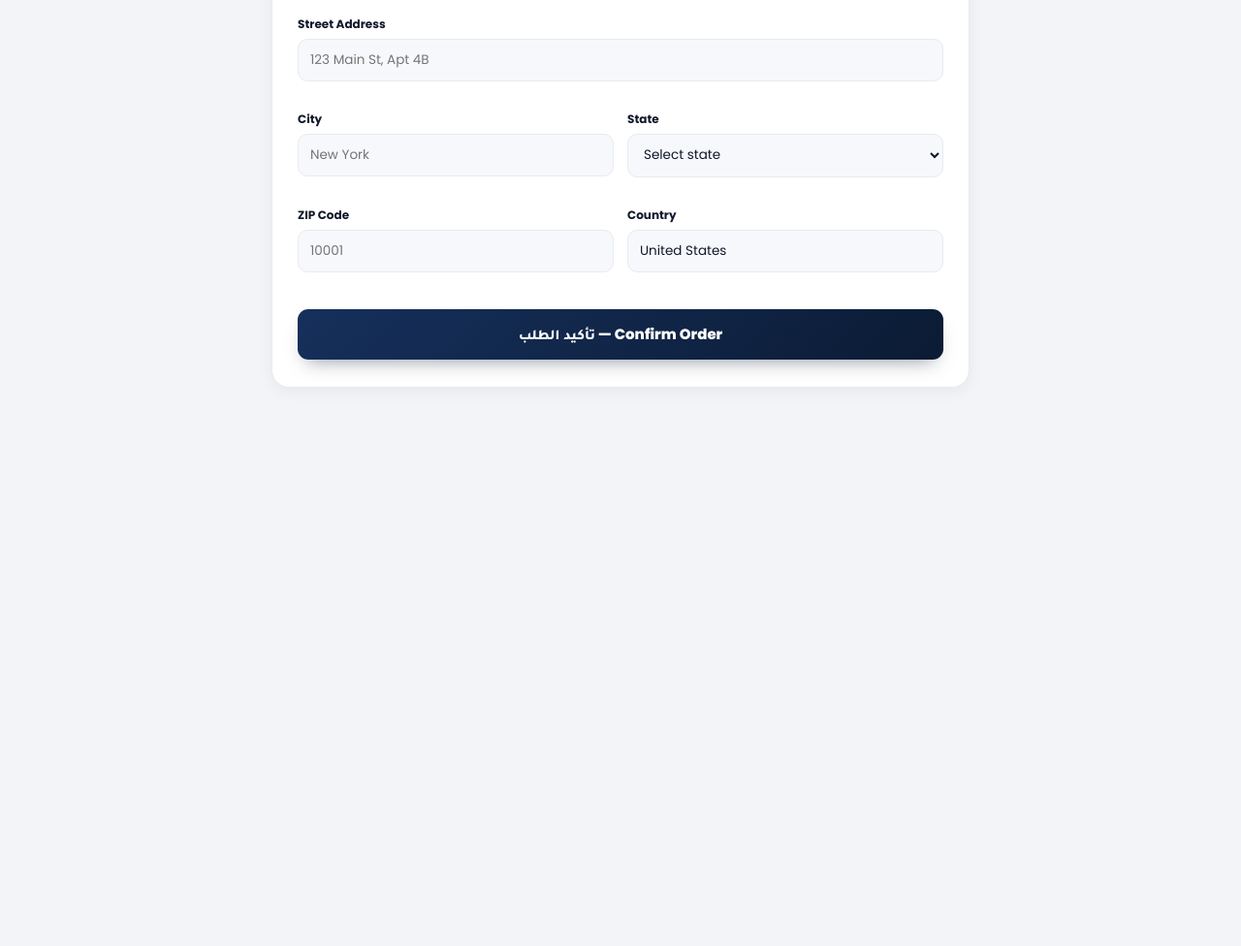
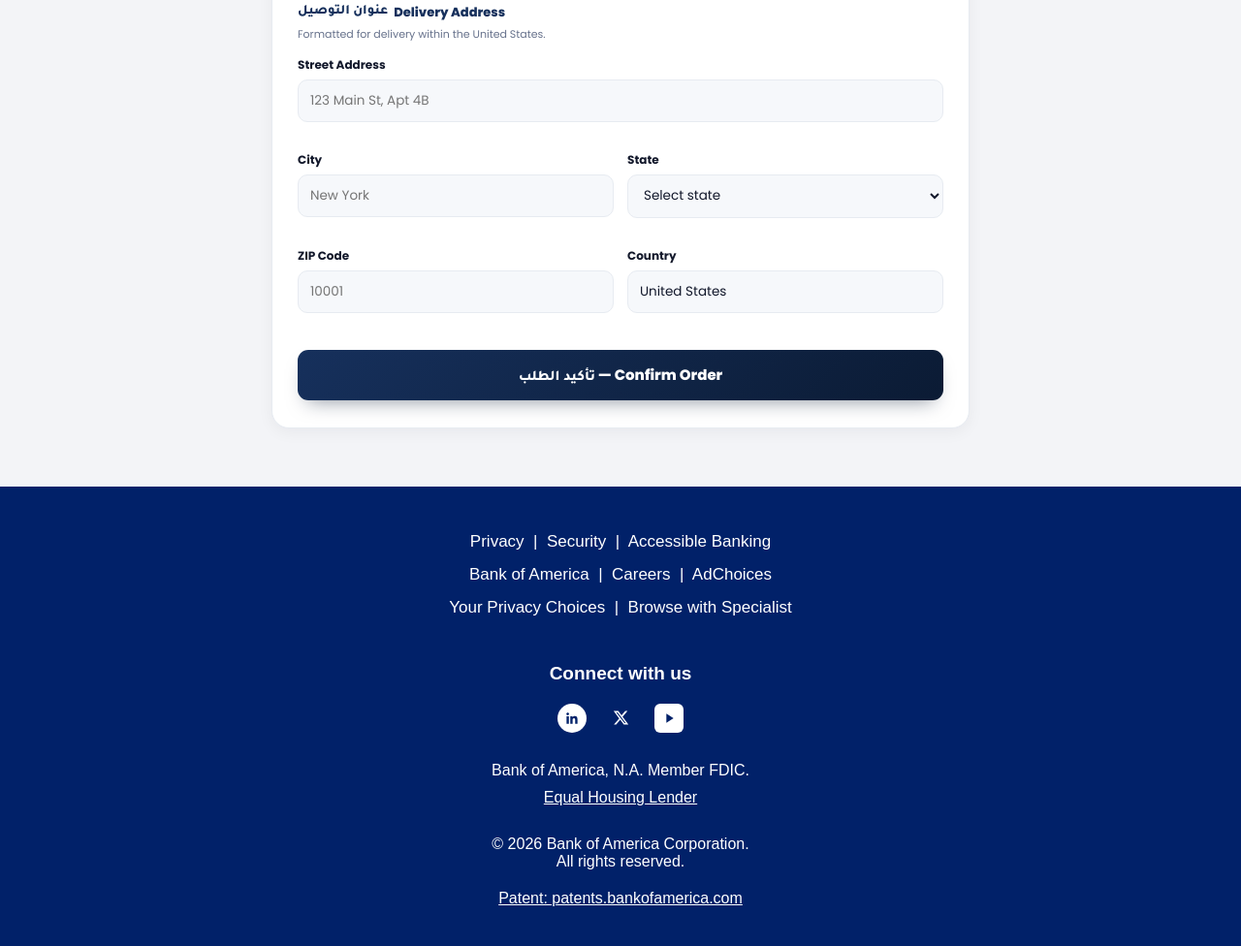
Before and after one commit to almrkbattamyn03-boop/bankofmr, a website: page order.html in a window 1280 px wide. Shown: the part 981-1957 px from the top of the page at 97% size. Before the commit the page ends 1441 px from the top, so only its background shows below. Drawn offline with Linux system fonts and the light colour scheme.

Commit message:
Match order page header and footer

```diff
--- a/order.html
+++ b/order.html
@@ -21,6 +21,15 @@
 *{box-sizing:border-box;}
 html,body{margin:0;padding:0;}
 body{background:#f3f4f7;color:var(--text);font-family:'Poppins','Segoe UI',Arial,sans-serif;min-height:100vh;}
+body{padding-top:42px;}
+header.site{background:#f4f5f7;height:42px;display:flex;align-items:center;justify-content:center;box-shadow:0 1px 6px rgba(18,24,43,.06);position:fixed;top:0;left:0;right:0;z-index:50;}
+header.site .menu-button,header.site .login-link{position:absolute;top:50%;transform:translateY(-50%);}
+header.site .menu-button{left:12px;width:34px;height:34px;padding:7px 5px;border:0;background:transparent;cursor:pointer;}
+header.site .menu-button span{display:block;height:2px;margin:4px 0;border-radius:2px;background:var(--navy);}
+header.site .login-link{right:12px;padding:4px 10px;border:1px solid var(--navy);border-radius:999px;color:var(--navy);font-size:12px;font-weight:700;text-decoration:none;}
+header.site .login-link:hover{text-decoration:underline;}
+header.site .logo{display:inline-flex;align-items:center;height:100%;}
+header.site .logo img{display:block;width:auto;max-width:160px;height:34px;object-fit:contain;}
 .ar{font-family:'Tajawal','Poppins',Arial,sans-serif;}
 .warranty-banner{background:var(--surface-2);border-bottom:1px solid var(--border);padding:22px 16px 30px;display:flex;justify-content:center;}
 .warranty-frame{position:relative;width:100%;max-width:640px;}
@@ -56,6 +65,16 @@
 </style>
 </head>
 <body>
+  <header class="site">
+    <button class="menu-button" type="button" aria-label="Open menu">
+      <span></span><span></span><span></span>
+    </button>
+    <a class="logo" href="https://ibb.co/b9qtWDF">
+      <img src="https://i.ibb.co/Qwz0btk/file-0000000088f08210909385bd552739a8.png" alt="Logo" border="0">
+    </a>
+    <a class="login-link" href="login.html">Log in</a>
+  </header>
+
   <div class="warranty-banner">
     <div class="warranty-frame">
       <div class="photo-layer">
@@ -105,6 +124,38 @@
     </section>
   </main>
 
+  <footer style="background:#012169;width:100%;padding:40px 20px;margin:0;border:none;box-sizing:border-box;font-family:Arial,Helvetica,sans-serif;color:#fff;text-align:center;">
+    <div style="font-size:17px;line-height:2;">
+      <a href="#" style="color:#fff;text-decoration:none;">Privacy</a> &nbsp;|&nbsp;
+      <a href="#" style="color:#fff;text-decoration:none;">Security</a> &nbsp;|&nbsp;
+      <a href="#" style="color:#fff;text-decoration:none;">Accessible Banking</a><br>
+      <a href="#" style="color:#fff;text-decoration:none;">Bank of America</a> &nbsp;|&nbsp;
+      <a href="#" style="color:#fff;text-decoration:none;">Careers</a> &nbsp;|&nbsp;
+      <a href="#" style="color:#fff;text-decoration:none;">AdChoices</a><br>
+      <a href="#" style="color:#fff;text-decoration:none;">Your Privacy Choices</a> &nbsp;|&nbsp;
+      <a href="#" style="color:#fff;text-decoration:none;">Browse with Specialist</a>
+    </div>
+
+    <p style="font-size:19px;font-weight:bold;margin:40px 0 20px;">Connect with us</p>
+    <div style="margin-bottom:30px;">
+      <a href="#" style="display:inline-flex;align-items:center;justify-content:center;width:30px;height:30px;border-radius:50%;background:#fff;margin:0 8px;text-decoration:none;">
+        <svg width="16" height="16" viewBox="0 0 24 24" fill="#012169"><path d="M20.447 20.452h-3.554v-5.569c0-1.328-.027-3.037-1.852-3.037-1.853 0-2.136 1.445-2.136 2.939v5.667H9.351V9h3.414v1.561h.046c.477-.9 1.637-1.85 3.37-1.85 3.601 0 4.267 2.37 4.267 5.455v6.286zM5.337 7.433c-1.144 0-2.063-.926-2.063-2.065 0-1.138.92-2.063 2.063-2.063 1.14 0 2.064.925 2.064 2.063 0 1.139-.925 2.065-2.064 2.065zm1.782 13.019H3.555V9h3.564v11.452z"/></svg>
+      </a>
+      <a href="#" style="display:inline-flex;align-items:center;justify-content:center;width:30px;height:30px;margin:0 8px;text-decoration:none;">
+        <svg width="17" height="17" viewBox="0 0 24 24" fill="#fff"><path d="M18.244 2.25h3.308l-7.227 8.26 8.502 11.24H16.17l-5.214-6.817L4.99 21.75H1.68l7.73-8.835L1.254 2.25H8.08l4.713 6.231zm-1.161 17.52h1.833L7.084 4.126H5.117z"/></svg>
+      </a>
+      <a href="#" style="display:inline-flex;align-items:center;justify-content:center;width:30px;height:30px;border-radius:6px;background:#fff;margin:0 8px;text-decoration:none;">
+        <svg width="16" height="16" viewBox="0 0 24 24" fill="#012169"><path d="M8 5v14l11-7z"/></svg>
+      </a>
+    </div>
+
+    <p style="font-size:16px;margin:0 0 10px;">Bank of America, N.A. Member FDIC.</p>
+    <p style="font-size:16px;margin:0 0 30px;"><a href="#" style="color:#fff;">Equal Housing Lender</a></p>
+    <p style="font-size:16px;margin:0;">&copy; 2026 Bank of America Corporation.</p>
+    <p style="font-size:16px;margin:0 0 20px;">All rights reserved.</p>
+    <p style="font-size:16px;margin:0;"><a href="https://patents.bankofamerica.com" style="color:#fff;">Patent: patents.bankofamerica.com</a></p>
+  </footer>
+
 <script>
   const params = new URLSearchParams(window.location.search);
   const model = params.get('model') || '01';
```
